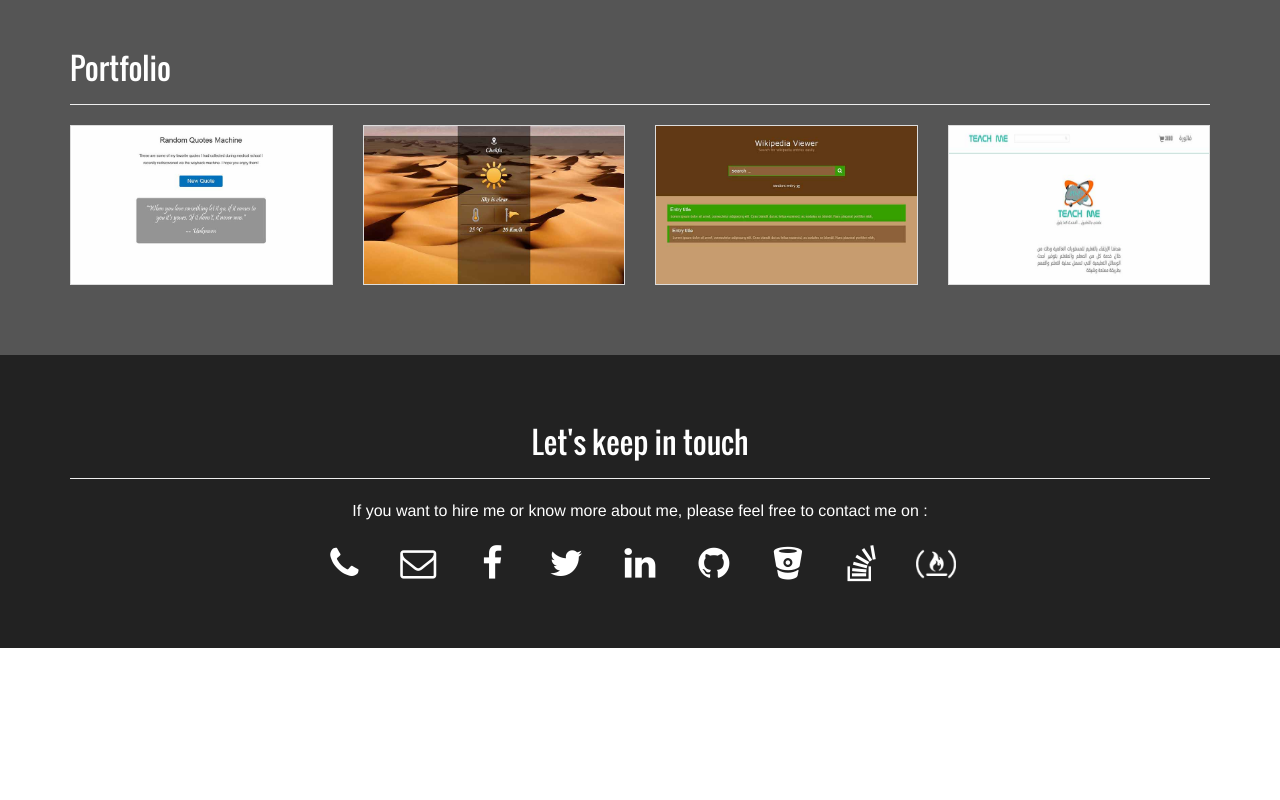
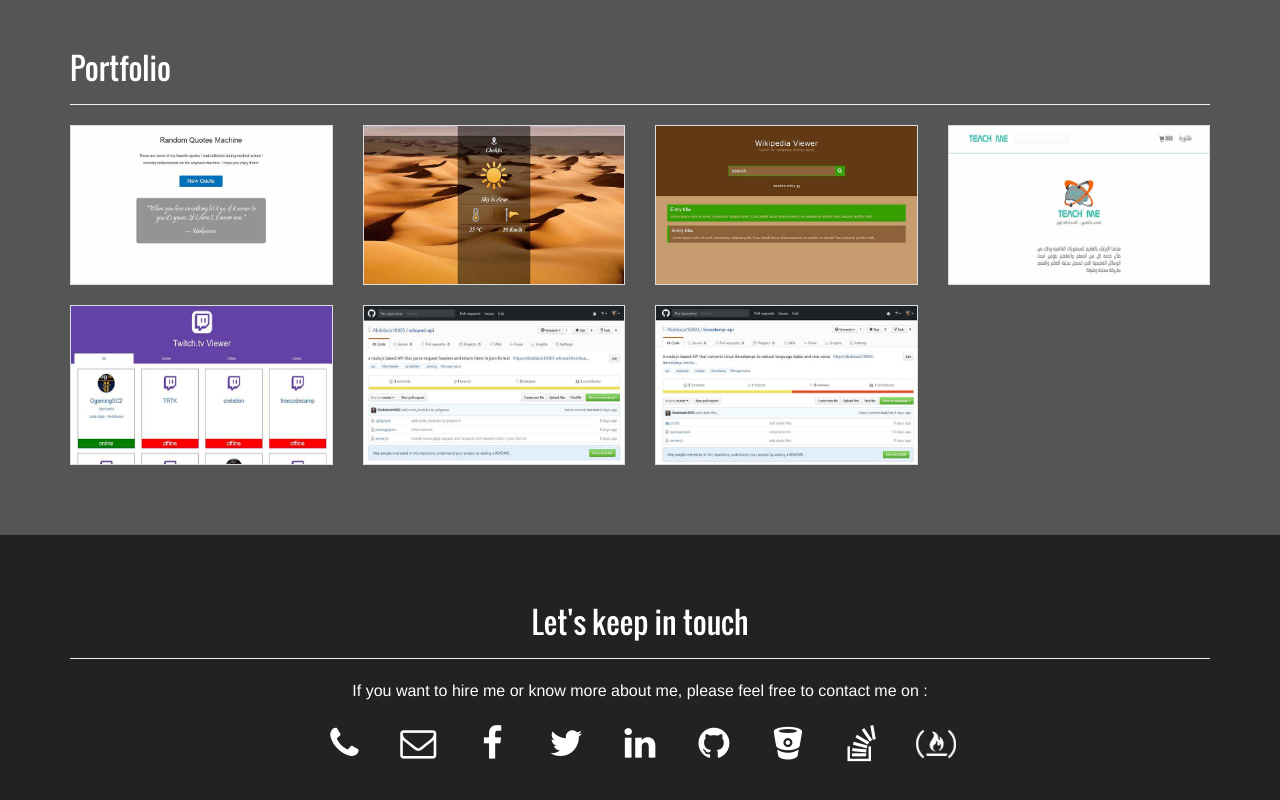
Before and after one commit to Abdelaziz18003/profile-archived, a website: page index.html in a window 1280 px wide. Shown: the part 2821-3621 px from the top of the page. Before the commit the page ends 3469 px from the top, so only its background shows below. Drawn offline with Linux system fonts and the light colour scheme.

Commit message:
add new projets to the potfolio

```diff
--- a/index.html
+++ b/index.html
@@ -238,6 +238,30 @@
                         </a>
                     </div>
                 </div>
+
+                <div class="col-md-3 col-sm-6">
+                    <div class="thumbnail">
+                        <a href="https://abdelaziz18003.github.io/twitchtv-viewer/" target="_blank">
+                            <img src="dist/img/twitchtv.jpg" alt="twitchtv-viewer">
+                        </a>
+                    </div>
+                </div>
+
+                <div class="col-md-3 col-sm-6">
+                    <div class="thumbnail">
+                        <a href="https://github.com/Abdelaziz18003/whoami-api" target="_blank">
+                            <img src="dist/img/whoami-api.jpg" alt="whoami api">
+                        </a>
+                    </div>
+                </div>
+
+                <div class="col-md-3 col-sm-6">
+                    <div class="thumbnail">
+                        <a href="https://github.com/Abdelaziz18003/timestamp-api" target="_blank">
+                            <img src="dist/img/timestamp-api.jpg" alt="timestamp api">
+                        </a>
+                    </div>
+                </div>
             </div>
         </div>
     </section>
```
Also changed, not shown: dist/img/timestamp-api.jpg (added), dist/img/twitchtv.jpg (added), dist/img/whoami-api.jpg (added).
